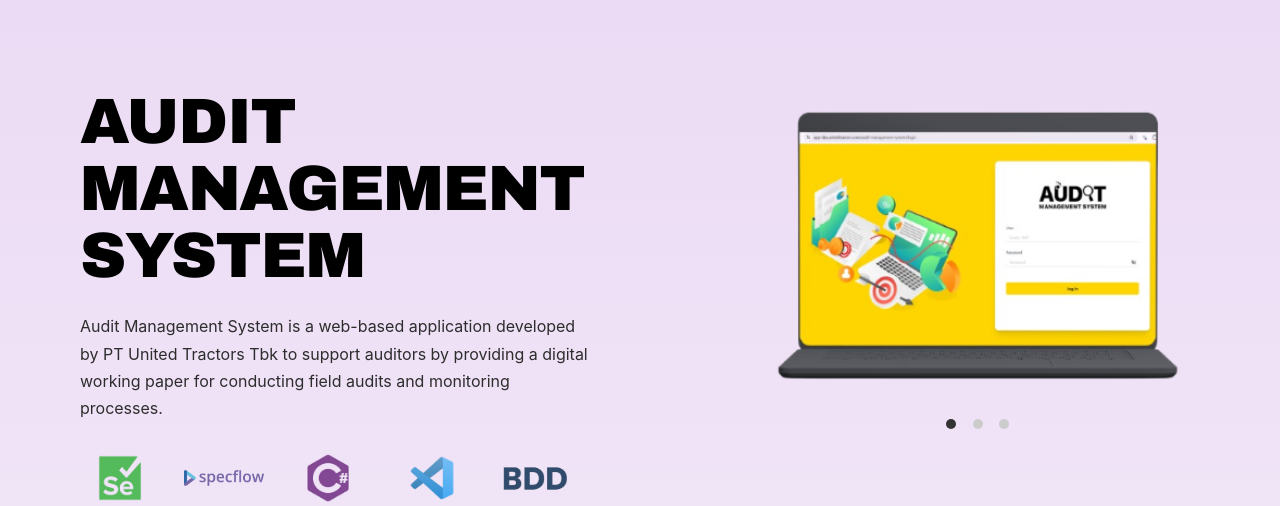
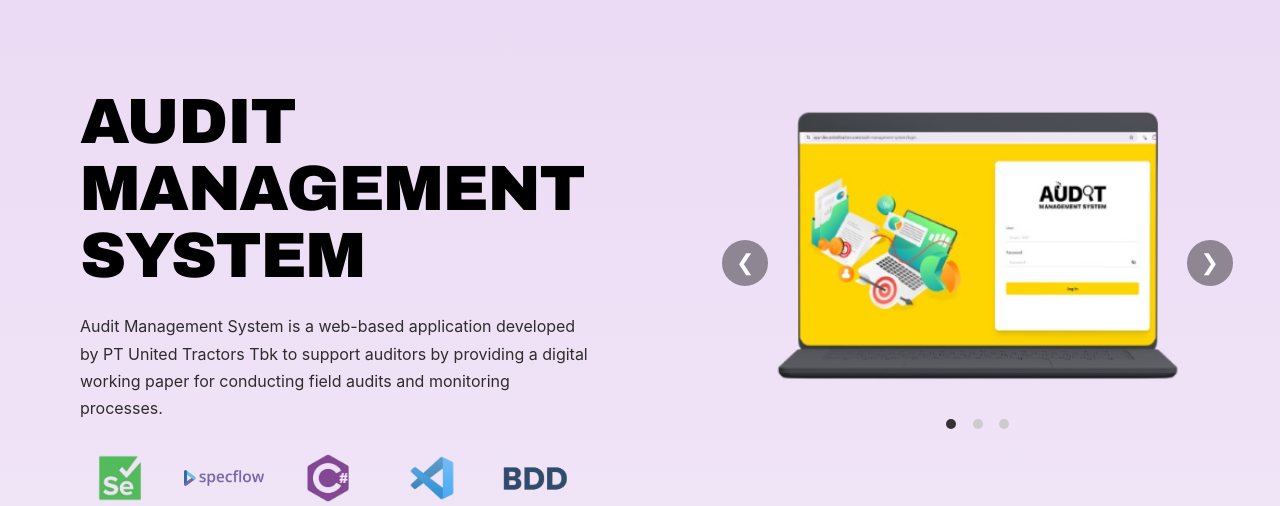
Before and after one commit to TasyaKhainissa/portfolio-tasya-static, a PHP site: page /portfolio in a window 1280 px wide. Shown: the part 3222-3728 px from the top of the page. Run offline with PHP 8.4, Linux system fonts and the light colour scheme; some libraries are stand-ins or nearby versions.

Commit message:
Fix Project

```diff
--- a/css/style.css
+++ b/css/style.css
@@ -1509,25 +1509,46 @@ body::after {
 .project-preview img:hover {
   transform: translateY(-6px);
 }
-/* SLIDER CONTAINER */
+/* SLIDER Container*/
 .slider {
   position: relative;
   width: 100%;
   max-width: 650px;
-}
-
-/* SLIDES */
+  overflow: hidden;
+}
+
+.slides {
+  display: flex;
+  transition: transform 0.6s ease-in-out;
+}
+
 .slide {
   width: 100%;
-  display: none;
-  transition: opacity 0.5s ease-in-out;
-}
-
-.slide.active {
-  display: block;
-}
-
-/* DOTS */
+  flex-shrink: 0;
+  border-radius: 12px;
+}
+
+.prev, .next {
+  position: absolute;
+  top: 50%;
+  transform: translateY(-50%);
+  background: rgba(0,0,0,0.4);
+  color: white;
+  border: none;
+  font-size: 22px;
+  padding: 10px 14px;
+  cursor: pointer;
+  border-radius: 50%;
+  transition: 0.3s ease;
+}
+
+.prev:hover, .next:hover {
+  background: rgba(0,0,0,0.7);
+}
+
+.prev { left: 15px; }
+.next { right: 15px; }
+
 .slider-dots {
   text-align: center;
   margin-top: 15px;
@@ -1541,7 +1562,7 @@ body::after {
   border-radius: 50%;
   display: inline-block;
   cursor: pointer;
-  transition: background-color 0.3s ease;
+  transition: 0.3s;
 }
 
 .dot.active {
--- a/portfolio/index.html
+++ b/portfolio/index.html
@@ -290,10 +290,17 @@
 
   <div class="slider">
 
-    <img src="../images/project/ams.png" class="slide active">
-    <img src="../images/project/ams2.png" class="slide">
-    <img src="../images/project/ams3.png" class="slide">
+    <div class="slides">
+      <img src="../images/project/ams.png" class="slide">
+      <img src="../images/project/ams2.png" class="slide">
+      <img src="../images/project/ams3.png" class="slide">
+    </div>
 
+    <!-- Arrow Buttons -->
+    <button class="prev">&#10094;</button>
+    <button class="next">&#10095;</button>
+
+    <!-- Dots -->
     <div class="slider-dots">
       <span class="dot active"></span>
       <span class="dot"></span>
@@ -629,37 +636,43 @@ function sendEmail(event) {
 
 //Slide AMS
 <script>
+  const slidesContainer = document.querySelector(".slides");
   const slides = document.querySelectorAll(".slide");
   const dots = document.querySelectorAll(".dot");
+  const prevBtn = document.querySelector(".prev");
+  const nextBtn = document.querySelector(".next");
 
   let currentIndex = 0;
+  const totalSlides = slides.length;
 
-  function showSlide(index) {
-    slides.forEach((slide, i) => {
-      slide.classList.remove("active");
-      dots[i].classList.remove("active");
-    });
+  function updateSlider() {
+    slidesContainer.style.transform = `translateX(-${currentIndex * 100}%)`;
 
-    slides[index].classList.add("active");
-    dots[index].classList.add("active");
+    dots.forEach(dot => dot.classList.remove("active"));
+    dots[currentIndex].classList.add("active");
   }
 
   function nextSlide() {
-    currentIndex++;
-    if (currentIndex >= slides.length) {
-      currentIndex = 0;
-    }
-    showSlide(currentIndex);
+    currentIndex = (currentIndex + 1) % totalSlides;
+    updateSlider();
   }
 
-  setInterval(nextSlide, 3000);
+  function prevSlide() {
+    currentIndex = (currentIndex - 1 + totalSlides) % totalSlides;
+    updateSlider();
+  }
+
+  nextBtn.addEventListener("click", nextSlide);
+  prevBtn.addEventListener("click", prevSlide);
 
   dots.forEach((dot, index) => {
     dot.addEventListener("click", () => {
       currentIndex = index;
-      showSlide(currentIndex);
+      updateSlider();
     });
   });
+
+  setInterval(nextSlide, 4000);
 </script>
 
 
```
Also changed, not shown: images/project/ams1.png, images/project/ams2.png, images/project/ams3.png.
